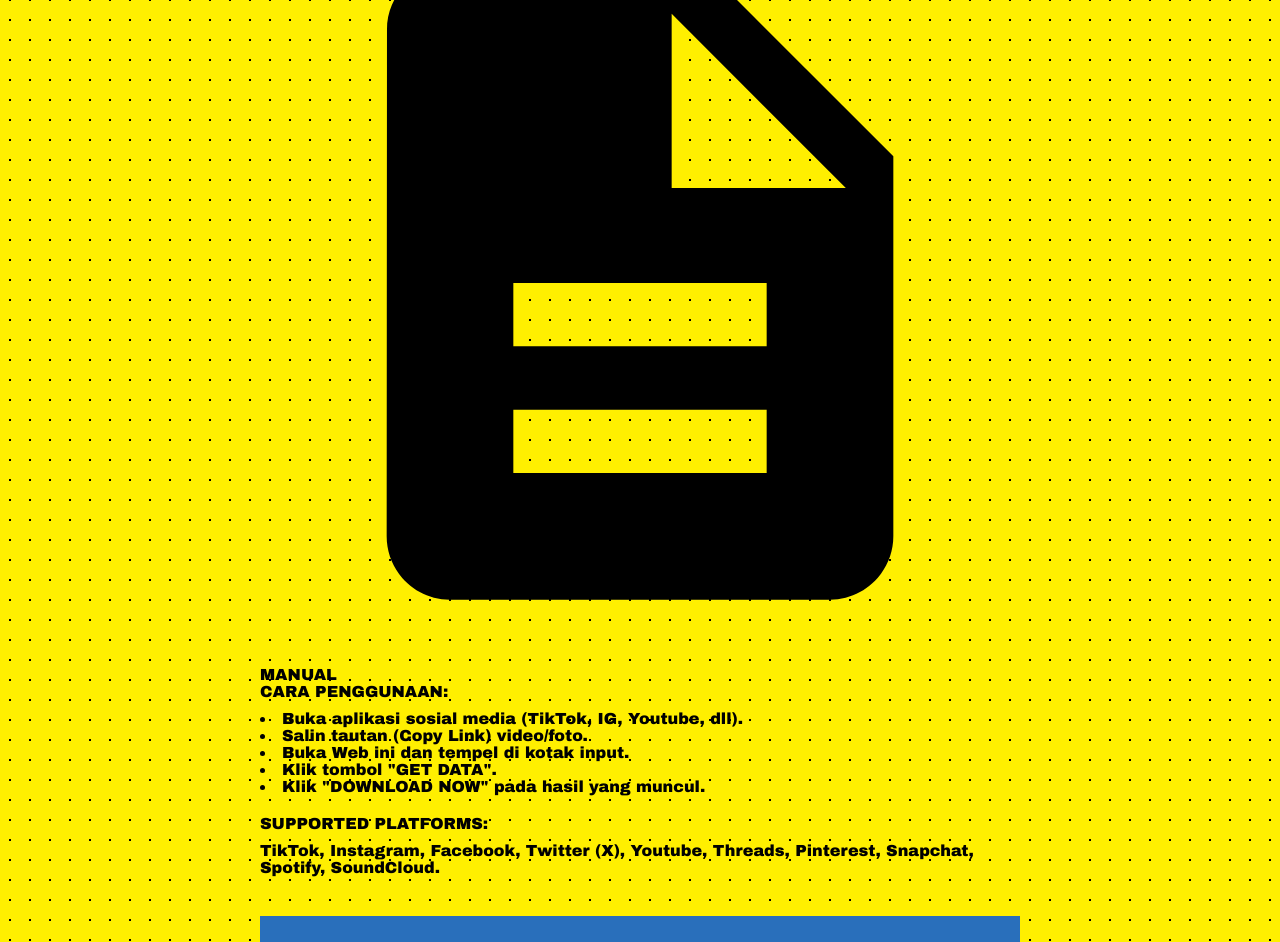
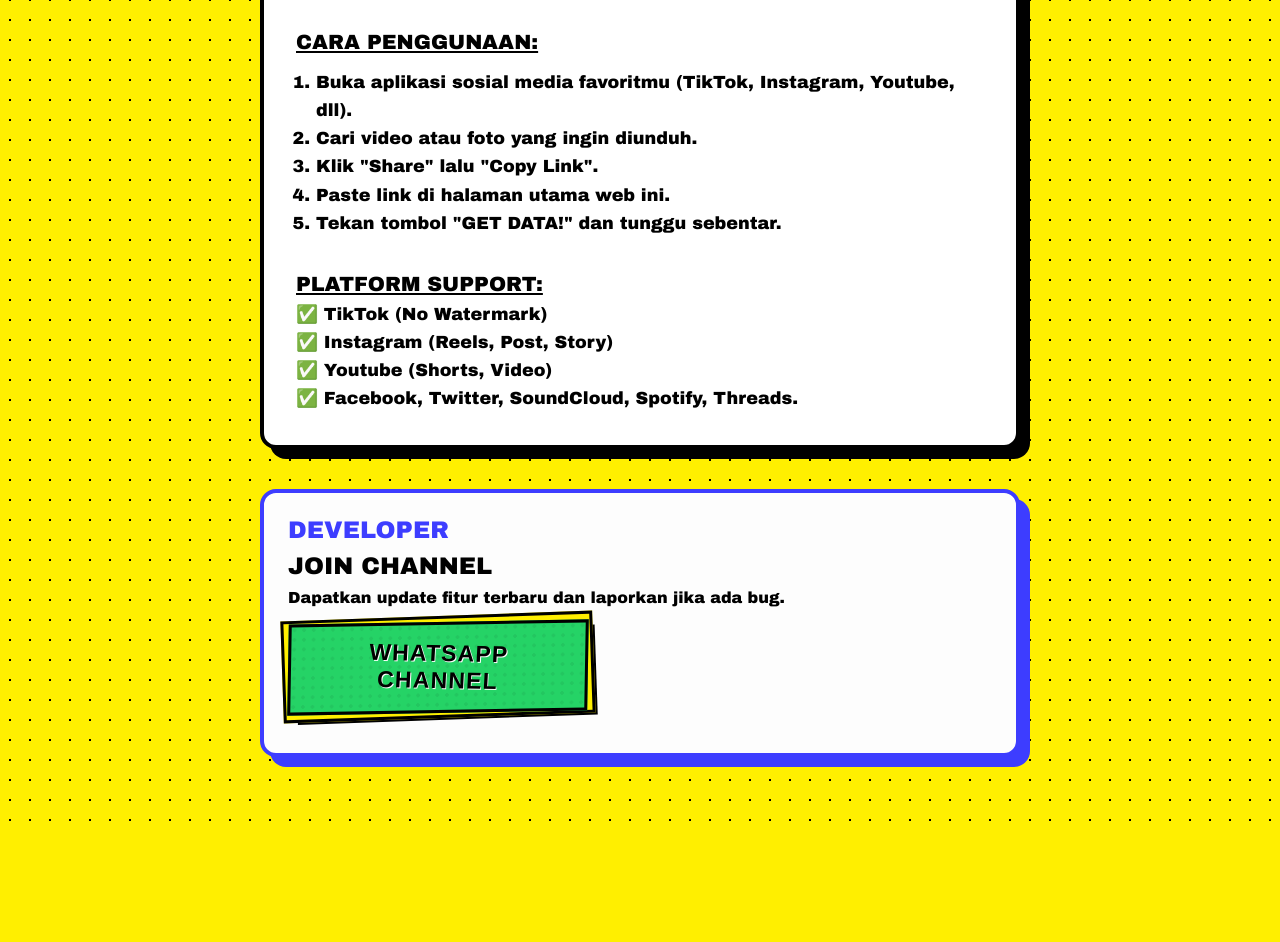
Before and after one commit to sanzzyproject/all-in-one-downloader, a website: page public/docs.html in a window 1280 px wide. Shown: the part 190-1132 px from the top of the page. After the commit the page ends 1027 px from the top, so only its background shows below. Drawn offline with Linux system fonts and the light colour scheme.

Commit message:
Update docs.html

```diff
--- a/public/docs.html
+++ b/public/docs.html
@@ -3,13 +3,13 @@
 <head>
     <meta charset="UTF-8">
     <meta name="viewport" content="width=device-width, initial-scale=1.0">
-    <title>DOCS - BRUTAL DL</title>
+    <title>DOCS - COMIC DL</title>
     <link rel="stylesheet" href="style.css">
 </head>
 <body>
 
     <nav class="navbar">
-        <a href="index.html" class="brand">DL_MANAGER</a>
+        <a href="index.html" class="brand">POW! DL</a>
         <div class="nav-links">
             <a href="index.html">HOME</a>
         </div>
@@ -17,48 +17,42 @@
 
     <div class="container">
 
-        <div class="brutalist-card">
-            <div class="brutalist-card__header">
-                <div class="brutalist-card__icon">
-                    <svg viewBox="0 0 24 24" xmlns="http://www.w3.org/2000/svg">
-                        <path d="M14 2H6c-1.1 0-1.99.9-1.99 2L4 20c0 1.1.89 2 1.99 2H18c1.1 0 2-.9 2-2V8l-6-6zm2 16H8v-2h8v2zm0-4H8v-2h8v2zm-3-5V3.5L18.5 9H13z"></path>
-                    </svg>
-                </div>
-                <div class="brutalist-card__alert">MANUAL</div>
-            </div>
+        <div class="main-card">
+            <div class="card-title" style="background: var(--secondary); color: white;">MANUAL BOOK</div>
 
-            <div class="brutalist-card__message">
-                <p style="margin-bottom: 10px;"><strong>CARA PENGGUNAAN:</strong></p>
-                <ul style="list-style-position: inside; margin-bottom: 20px;">
-                    <li>Buka aplikasi sosial media (TikTok, IG, Youtube, dll).</li>
-                    <li>Salin tautan (Copy Link) video/foto.</li>
-                    <li>Buka Web ini dan tempel di kotak input.</li>
-                    <li>Klik tombol "GET DATA".</li>
-                    <li>Klik "DOWNLOAD NOW" pada hasil yang muncul.</li>
-                </ul>
+            <div style="font-size: 1.1rem; line-height: 1.6;">
+                <h3 style="margin-top: 20px; text-decoration: underline;">CARA PENGGUNAAN:</h3>
+                <ol style="margin-left: 20px; margin-top: 10px;">
+                    <li>Buka aplikasi sosial media favoritmu (TikTok, Instagram, Youtube, dll).</li>
+                    <li>Cari video atau foto yang ingin diunduh.</li>
+                    <li>Klik "Share" lalu "Copy Link".</li>
+                    <li>Paste link di halaman utama web ini.</li>
+                    <li>Tekan tombol "GET DATA!" dan tunggu sebentar.</li>
+                </ol>
 
-                <p style="margin-bottom: 10px;"><strong>SUPPORTED PLATFORMS:</strong></p>
-                <p>TikTok, Instagram, Facebook, Twitter (X), Youtube, Threads, Pinterest, Snapchat, Spotify, SoundCloud.</p>
+                <h3 style="margin-top: 30px; text-decoration: underline;">PLATFORM SUPPORT:</h3>
+                <p>✅ TikTok (No Watermark)</p>
+                <p>✅ Instagram (Reels, Post, Story)</p>
+                <p>✅ Youtube (Shorts, Video)</p>
+                <p>✅ Facebook, Twitter, SoundCloud, Spotify, Threads.</p>
             </div>
         </div>
 
-        <div class="brutalist-card">
-            <div class="brutalist-card__header">
-                <div class="brutalist-card__icon" style="background-color: #296fbb;">
-                    <svg viewBox="0 0 24 24" xmlns="http://www.w3.org/2000/svg">
-                        <path d="M20 2H4c-1.1 0-1.99.9-1.99 2L2 22l4-4h14c1.1 0 2-.9 2-2V4c0-1.1-.9-2-2-2zM9 11H7V9h2v2zm4 0h-2V9h2v2zm4 0h-2V9h2v2z"></path>
-                    </svg>
-                </div>
-                <div class="brutalist-card__alert" style="color: #296fbb;">DEVELOPER</div>
-            </div>
+        <div class="feature-card" style="width: 100%; border-color: var(--secondary); box-shadow: 10px 10px 0 var(--secondary);">
+            <div class="pricing-plan">DEVELOPER</div>
+            <div class="price-value" style="font-size: 1.5rem;">JOIN CHANNEL</div>
+            <p>Dapatkan update fitur terbaru dan laporkan jika ada bug.</p>
 
-            <div class="brutalist-card__message">
-                Ingin request fitur atau lapor bug? Gabung ke saluran developer kami.
-            </div>
-
-            <div class="brutalist-card__actions">
-                <a class="brutalist-card__button brutalist-card__button--mark" href="https://whatsapp.com/channel/0029Vaz0E831SWsvoQ710j0R" target="_blank">
-                    JOIN CHANNEL
+            <div class="comic-brutal-button-container">
+                <a href="https://whatsapp.com/channel/0029Vaz0E831SWsvoQ710j0R" target="_blank" style="text-decoration: none; width: 100%;">
+                    <button class="comic-brutal-button">
+                        <div class="button-inner" style="background: #25D366;">
+                            <span class="button-text">WHATSAPP CHANNEL</span>
+                            <div class="halftone-overlay"></div>
+                        </div>
+                        <div class="button-shadow"></div>
+                        <div class="button-frame"></div>
+                    </button>
                 </a>
             </div>
         </div>
```
